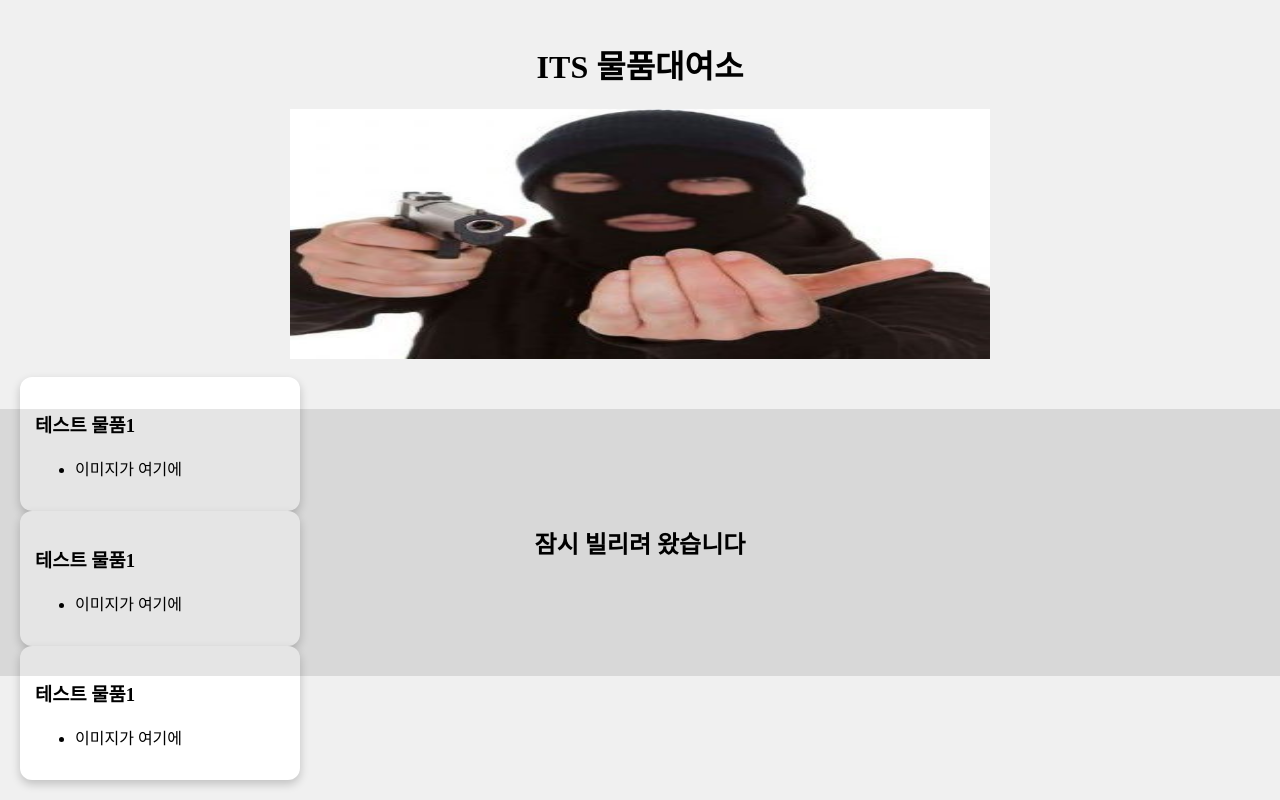
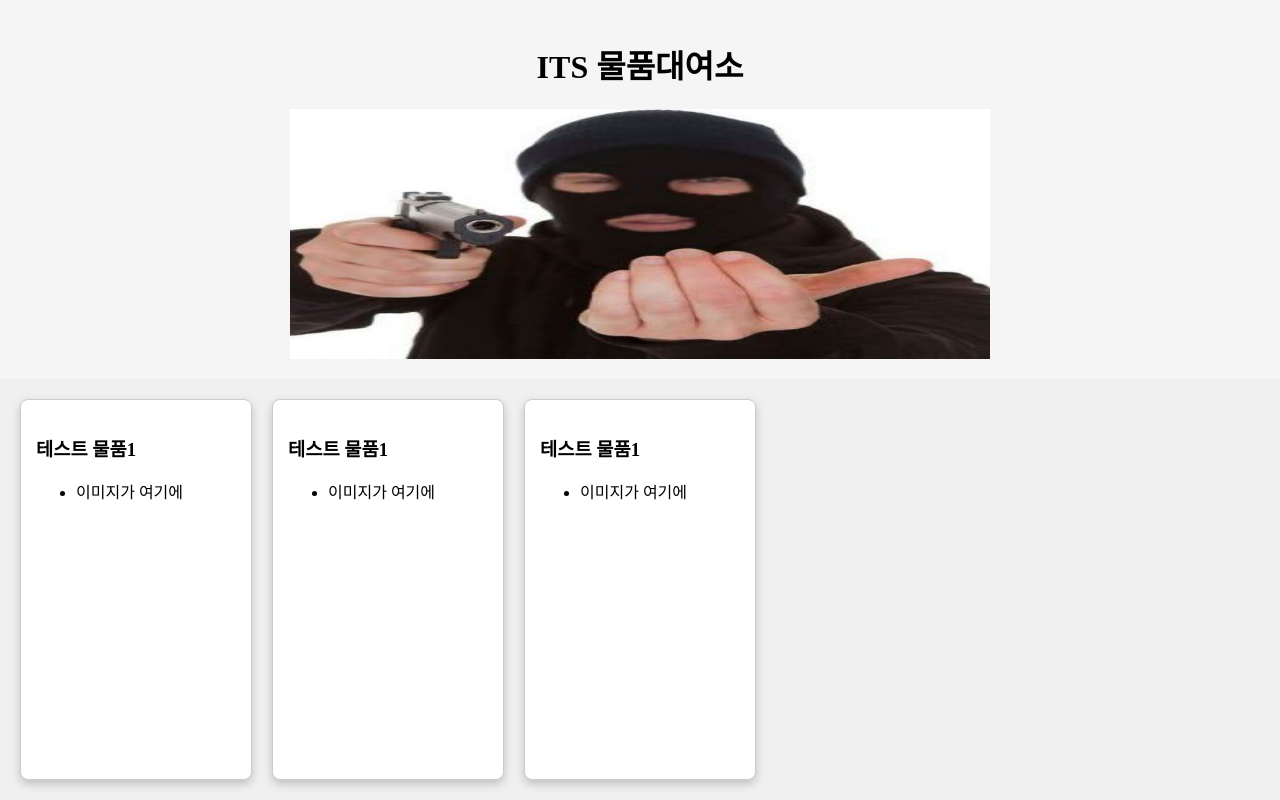
Before and after one commit to ChungGyeon/NFCTAG-Item_Management_System, a Node server app: page / in a window 1280 px wide. Run offline with Node 20, Linux system fonts and the light colour scheme.

Commit message:
슬슬 시동

```diff
--- a/public/stylesheets/forMain.css
+++ b/public/stylesheets/forMain.css
@@ -2,7 +2,7 @@
   margin: 0;
   padding: 0;
 }
-
+/*
 .main-grid-container {
   display: grid;
   width: 100vw;
@@ -13,7 +13,13 @@
         "header header header"
         "main   main  main"
         "main   main  main";
+}*/
+.main-grid-container {
+  display: flex;
+  flex-direction: column;
+  min-height: 100vh;
 }
+
 header {
   grid-area: header;
   background-color: #f0f0f0;
@@ -66,9 +72,33 @@
 }
 
 .itemDetail-card {
-  width: 250px;
+  width: 200px;
   background: white;
   padding: 15px;
   border-radius: 12px;
   box-shadow: 0 4px 10px rgba(0,0,0,0.2);
 }
+
+
+
+
+header {
+  padding: 20px;
+  background-color: #f5f5f5;
+  text-align: center;
+}
+
+main {
+  flex: 1;
+  padding: 20px;
+  display: grid;
+  grid-template-columns: repeat(auto-fill, minmax(200px, 1fr));
+  gap: 20px;
+}
+
+.itemDetail-card {
+  border: 1px solid #ccc;
+  padding: 15px;
+  background-color: white;
+  border-radius: 8px;
+}
--- a/views/main.ejs
+++ b/views/main.ejs
@@ -11,9 +11,9 @@
       <header>
         <h1><%= title %></h1>
         <img class="welcome-img" src="/images/put_out_the_picture.jpg">
-        <p class="indroduction-img-container">
+        <div class="indroduction-img-container">
           <p class="bottom-text">잠시 빌리려 왔습니다</p>
-        </p>
+        </div>
       </header>
 
       <main>
```
